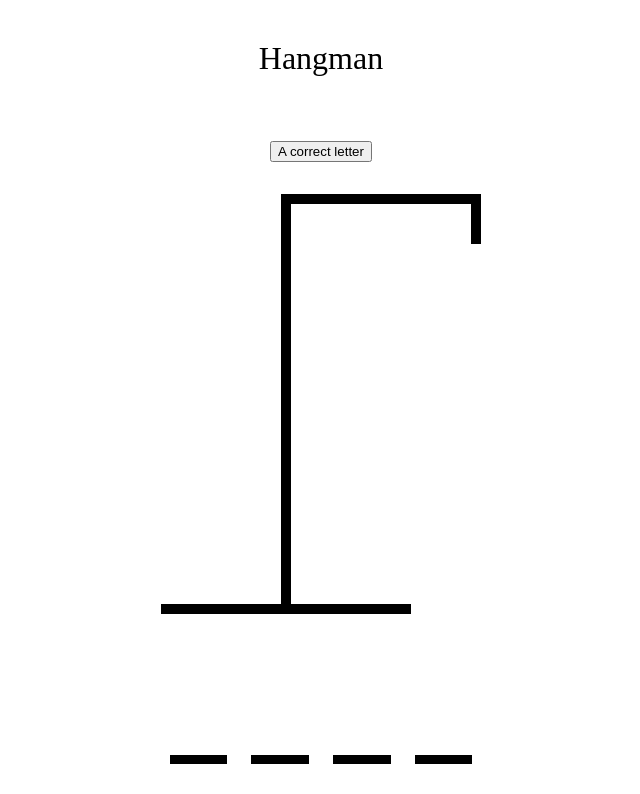
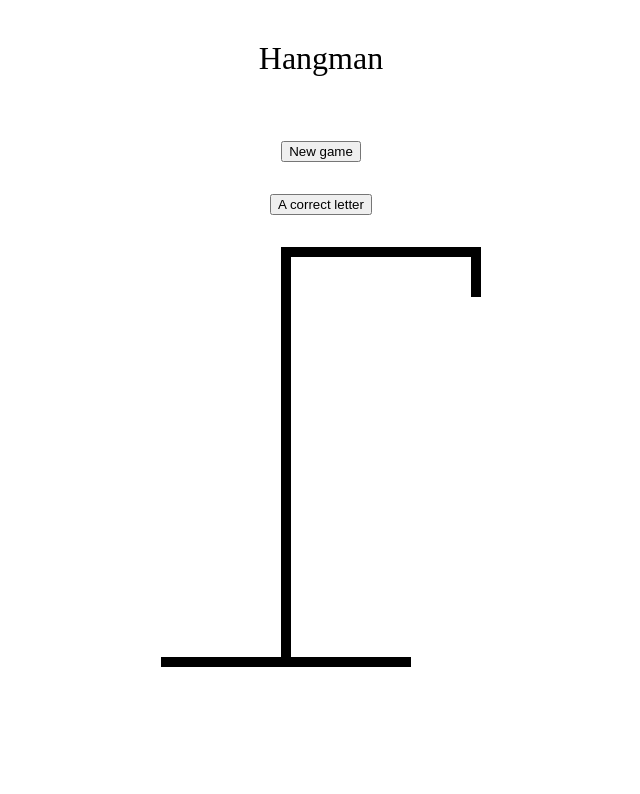
Before and after one commit to ricardomreis22/hangman, a React (Vite) app: page / in a window 1280 px wide. Shown: the top 794 px of the page, without its empty margins (319-959 px from the left). Built offline with nearby package versions, Linux system fonts and the light colour scheme.

Commit message:
create newgame button

```diff
--- a/src/App.tsx
+++ b/src/App.tsx
@@ -85,6 +85,13 @@ function App() {
     setGuessedLetters((prev) => [...prev, letterGiven]);
   }
 
+  // function to start a new game
+
+  function newGame() {
+    setGuessedLetters([]);
+    setWordToGuess(getWord());
+  }
+
   const inactiveLetters = incorrectLetters.concat(lettersRemoved);
 
   return (
@@ -102,6 +109,10 @@ function App() {
         {!isWinner && !isLoser && "Hangman"}
         {isWinner && "Winner"}
         {isLoser && "Nice try!"}
+      </div>
+      <div>
+        {" "}
+        <button onClick={newGame}>New game</button>
       </div>
       <div>
         <button disabled={isWinner || isLoser} onClick={getALetter} style={{}}>
```
Also changed, not shown: 2 other files (tests, documents, lock files or other folders).
